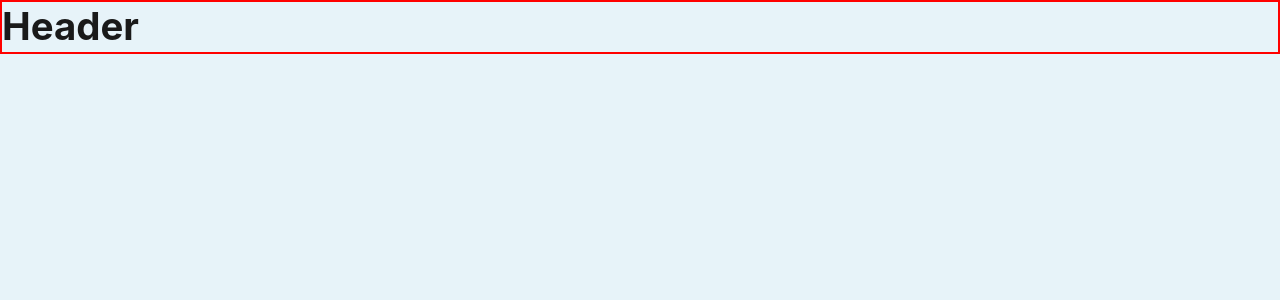
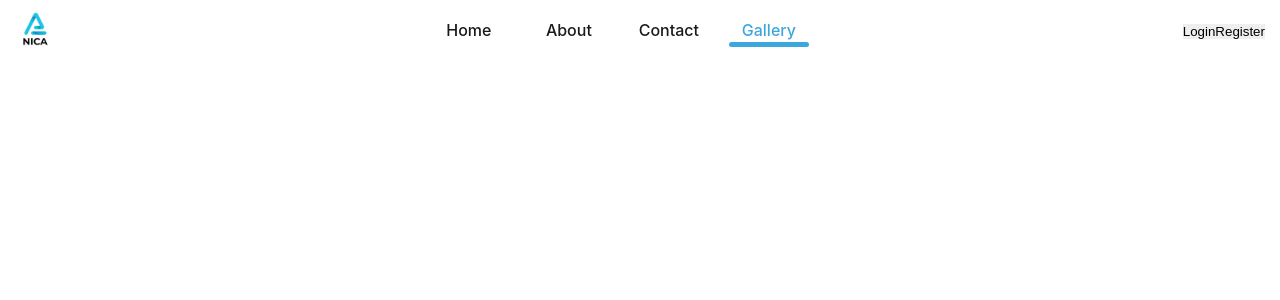
Before and after one commit to TimothyAttah/beauty-pageant, a React (Create React App) app: page /gallery in a window 1280 px wide. Before the commit this address had no page. Shown: the top 300 px of the page. Built offline with nearby package versions, Linux system fonts and the light colour scheme.

Commit message:
Made the nav component

```diff
--- a/src/components/header/Header.jsx
+++ b/src/components/header/Header.jsx
@@ -1,9 +1,36 @@
 import React from 'react';
+import * as Styles from './HeaderStyles';
+import { Container } from '../../styles/globalStyles';
+import logo from '../../assets/nica2.png';
+import { Nav } from '../nav/NavMenu';
+import { Link } from 'react-router-dom';
 
 export const Header = () => {
+  const headerBg = () => {
+    window.addEventListener('scroll', () => {
+      document
+        .querySelector('header')
+        .classList.toggle('bg-reveal', window.scrollY > 0);
+    });
+  };
+
+  headerBg();
   return (
-    <div>
-      <h1>Header</h1>
-    </div>
+    <Styles.MainHeaderContainer className='header'>
+      <Container primary>
+        <Styles.HeaderLogo>
+          <Link to='/'>
+            <img src={logo} alt='logo' />
+          </Link>
+        </Styles.HeaderLogo>
+        <div>
+          <Nav />
+        </div>
+        <div>
+          <button>Login</button>
+          <button>Register</button>
+        </div>
+      </Container>
+    </Styles.MainHeaderContainer>
   );
 };
--- a/src/components/header/HeaderStyles.js
+++ b/src/components/header/HeaderStyles.js
@@ -2,14 +2,31 @@ import styled from 'styled-components';
 
 export const MainHeaderContainer = styled.header`
   position: fixed;
+  left: 0;
+  top: 0;
   width: 100%;
-  height: 5rem;
-  left: 0;
-  right: 0;
-  top: 0;
-  /* background: transparent; */
-  background-color: ${({ theme }) => theme.color.colorBackground};
-  z-index: 99;
+  z-index: 2;
+  padding: 10px 0;
+
+  ::before {
+    content: '';
+    position: absolute;
+    left: 0;
+    top: 0;
+    height: 100%;
+    width: 100%;
+    /* background-color: ${({ theme }) => theme.color.bgColor}; */
+    background-color: var(--main-color);
+    box-shadow: ${({ theme }) => theme.shadow.mainShadow};
+    z-index: -99;
+    transform: translateY(calc(-100% - 10px));
+    transition: transform 0.5s ease;
+    .bg-reveal {
+      ::before {
+        transform: translateY(0);
+      }
+    }
+  }
 `;
 
 export const HeaderWrapper = styled.div`
@@ -41,11 +58,6 @@ export const HeaderWrapper = styled.div`
     justify-content: space-between;
     cursor: pointer;
     display: none;
-
-    /* @media screen and (max-width: ${({ theme }) =>
-      theme.screens.mediumScreen}) {
-      display: flex;
-    } */
   }
 
   .burger-bar {
@@ -79,3 +91,11 @@ export const HeaderWrapper = styled.div`
     padding: 0 10px;
   }
 `;
+
+export const HeaderLogo = styled.div`
+  img {
+    width: 40px;
+  }
+  a {
+  }
+`;
--- a/src/components/nav/NavMenu.jsx
+++ b/src/components/nav/NavMenu.jsx
@@ -16,30 +16,32 @@ const navData = [
     to: '/',
   },
   {
-    name: 'For Sell',
+    name: 'About',
     // icon: <RiPriceTagFill />,
-    to: '/for-sell',
-  },
-  {
-    name: 'For Rent',
-    // icon: <RiSuitcase3Line />,
-    to: '/for-rent',
-  },
-  {
-    name: 'About',
-    // icon: <RiBookReadFill />,
     to: '/about',
   },
   {
     name: 'Contact',
-    // icon: <RiShieldUserFill />,
-    to: '/contact',
+    // icon: <RiSuitcase3Line />,
+    to: '/contact-us',
+  },
+  {
+    name: 'Gallery',
+    // icon: <RiBookReadFill />,
+    to: '/gallery',
   },
 ];
 
-export const NavMenu = () => {
+export const Nav = () => {
+  const headerBg = () => {
+    window.addEventListener('scroll', () => {
+      document.querySelector('nav').classList.toggle('nav', window.scrollY > 0);
+    });
+  };
+
+  headerBg();
   return (
-    <Styles.NavMenuContainer>
+    <Styles.NavMenuContainer className='nav'>
       {navData.map((item, i) => (
         <li key={i}>
           <NavLink
--- a/src/components/nav/NavMenuStyles.js
+++ b/src/components/nav/NavMenuStyles.js
@@ -4,8 +4,12 @@ export const NavMenuContainer = styled.nav`
   position: relative;
   display: flex;
   align-items: center;
-  gap: 2.5rem;
-  height: 70px;
+  /* gap: 2.5rem; */
+  /* height: 70px; */
+
+  .bg-reveal {
+    color: red;
+  }
 
   @media screen and (max-width: ${({ theme }) => theme.screens.mediumScreen}) {
     display: none;
@@ -22,11 +26,13 @@ export const NavMenuContainer = styled.nav`
     align-items: center;
     position: relative;
     width: 100px;
-    height: 70px;
+    /* height: 70px; */
     z-index: 1;
     /* border: 2px solid red; */
 
     a.active {
+      color: var(--main-color);
+      /* color: white; */
       ::after {
         content: '';
         position: absolute;
@@ -34,7 +40,7 @@ export const NavMenuContainer = styled.nav`
         left: 10%;
         width: 80%;
         height: 5px;
-        background: white;
+        background: var(--main-color);
         transition: 0.5s;
         border-radius: 30px;
       }
@@ -50,8 +56,13 @@ export const NavMenuContainer = styled.nav`
       padding: 0 10px;
       transition: 0.5s;
       gap: 5px;
-      font-size: 1.1rem;
-      font-weight: bold;
+      text-transform: capitalize;
+      font-size: ${({ theme }) => theme.fontSize.fsmd};
+      color: ${({ theme }) => theme.color.textXDarkGray};
+      transition: color 0.3s ease;
+      :hover {
+        color: var(--main-color);
+      }
 
       svg {
         display: block;
@@ -64,7 +75,7 @@ export const NavMenuContainer = styled.nav`
         left: -3%;
         width: 0%;
         height: 5px;
-        background: white;
+        background: var(--main-color);
         transition: 0.5s;
         border-radius: 30px;
       }
@@ -72,6 +83,20 @@ export const NavMenuContainer = styled.nav`
       :hover {
         ::after {
           width: 110%;
+        }
+      }
+
+      .bg-reveal {
+        ::after {
+          content: '';
+          position: absolute;
+          bottom: -20%;
+          left: -3%;
+          width: 0%;
+          height: 5px;
+          background: white;
+          transition: 0.5s;
+          border-radius: 30px;
         }
       }
 
@@ -102,23 +127,6 @@ export const NavMenuContainer = styled.nav`
       }
     }
   }
-
-  /* a {
-    display: flex;
-    align-items: center;
-    font-size: 1.2rem;
-    transition: ${({ theme }) => theme.transitions.transitionPrimary};
-
-    :hover {
-      color: ${({ theme }) => theme.colors.colorBackground2};
-    }
-
-    svg {
-      display: block;
-    }
-
-
-  }*/
 `;
 
 export const Indicator = styled.div`
--- /dev/null
+++ b/src/pages/hero/Hero.jsx
@@ -0,0 +1,63 @@
+import React from 'react';
+
+export const Hero = () => {
+  return (
+    <div>
+      <h1>
+        Lorem ipsum dolor sit, amet consectetur adipisicing elit. Dolore odio
+        voluptates at hic magnam amet alias unde officia fugit harum, eveniet
+        in. Tempora consequatur beatae, aliquam fuga ipsa eligendi alias!
+        Quisquam doloribus veritatis eaque vitae voluptate nesciunt totam
+        perferendis quidem vero corporis aut perspiciatis eum, impedit
+        laboriosam accusamus accusantium ipsa quis mollitia sunt voluptas
+        repellat eius et. Perspiciatis nihil numquam autem nesciunt sequi iure
+        voluptates molestias dolor, natus modi at. Pariatur ea optio,
+        voluptatibus corporis velit labore blanditiis cumque voluptas.
+      </h1>
+      <h1>
+        Lorem ipsum dolor sit, amet consectetur adipisicing elit. Dolore odio
+        voluptates at hic magnam amet alias unde officia fugit harum, eveniet
+        in. Tempora consequatur beatae, aliquam fuga ipsa eligendi alias!
+        Quisquam doloribus veritatis eaque vitae voluptate nesciunt totam
+        perferendis quidem vero corporis aut perspiciatis eum, impedit
+        laboriosam accusamus accusantium ipsa quis mollitia sunt voluptas
+        repellat eius et. Perspiciatis nihil numquam autem nesciunt sequi iure
+        voluptates molestias dolor, natus modi at. Pariatur ea optio,
+        voluptatibus corporis velit labore blanditiis cumque voluptas.
+      </h1>
+      <h1>
+        Lorem ipsum dolor sit, amet consectetur adipisicing elit. Dolore odio
+        voluptates at hic magnam amet alias unde officia fugit harum, eveniet
+        in. Tempora consequatur beatae, aliquam fuga ipsa eligendi alias!
+        Quisquam doloribus veritatis eaque vitae voluptate nesciunt totam
+        perferendis quidem vero corporis aut perspiciatis eum, impedit
+        laboriosam accusamus accusantium ipsa quis mollitia sunt voluptas
+        repellat eius et. Perspiciatis nihil numquam autem nesciunt sequi iure
+        voluptates molestias dolor, natus modi at. Pariatur ea optio,
+        voluptatibus corporis velit labore blanditiis cumque voluptas.
+      </h1>
+      <h1>
+        Lorem ipsum dolor sit, amet consectetur adipisicing elit. Dolore odio
+        voluptates at hic magnam amet alias unde officia fugit harum, eveniet
+        in. Tempora consequatur beatae, aliquam fuga ipsa eligendi alias!
+        Quisquam doloribus veritatis eaque vitae voluptate nesciunt totam
+        perferendis quidem vero corporis aut perspiciatis eum, impedit
+        laboriosam accusamus accusantium ipsa quis mollitia sunt voluptas
+        repellat eius et. Perspiciatis nihil numquam autem nesciunt sequi iure
+        voluptates molestias dolor, natus modi at. Pariatur ea optio,
+        voluptatibus corporis velit labore blanditiis cumque voluptas.
+      </h1>
+      <h1>
+        Lorem ipsum dolor sit, amet consectetur adipisicing elit. Dolore odio
+        voluptates at hic magnam amet alias unde officia fugit harum, eveniet
+        in. Tempora consequatur beatae, aliquam fuga ipsa eligendi alias!
+        Quisquam doloribus veritatis eaque vitae voluptate nesciunt totam
+        perferendis quidem vero corporis aut perspiciatis eum, impedit
+        laboriosam accusamus accusantium ipsa quis mollitia sunt voluptas
+        repellat eius et. Perspiciatis nihil numquam autem nesciunt sequi iure
+        voluptates molestias dolor, natus modi at. Pariatur ea optio,
+        voluptatibus corporis velit labore blanditiis cumque voluptas.
+      </h1>
+    </div>
+  );
+};
--- a/src/pages/home/Home.jsx
+++ b/src/pages/home/Home.jsx
@@ -1,10 +1,11 @@
 import React from 'react';
+import { Hero } from '../hero/Hero';
 // import * as Styles from './HomeStyles';
 
 const Home = () => {
   return (
     <div>
-      <h1>Hello world</h1>
+      <Hero />
     </div>
   );
 };
--- a/src/styles/globalStyles.jsx
+++ b/src/styles/globalStyles.jsx
@@ -68,11 +68,12 @@ export const GlobalStyle = createGlobalStyle`
     font-size: ${({ theme }) => theme.fontSize.fsmd};
     line-height: 1.5;
     color: ${({ theme }) => theme.color.textDarkGray};
-    background-color: ${({ theme }) => theme.color.bodyBgColor};
+    ${'' /* background-color: ${({ theme }) => theme.color.bodyBgColor}; */}
+    background-color: white;
     -webkit-text-size-adjust: 100%;
     -webkit-tap-highlight-color: transparent;
 
-    border: 2px solid red;
+    ${'' /* border: 2px solid red; */}
 
   }
 
@@ -147,12 +148,51 @@ input {
   transform: translateY(0)
 }
 
+ .nav li {
+   a.active {
+    color: white;
+    transition: .5s all;
+      ::after {
+        content: '';
+        position: absolute;
+        bottom: -20%;
+        left: 10%;
+        width: 80%;
+        height: 5px;
+        background: white;
+        transition: 0.5s;
+        border-radius: 30px;
+      }
+}
+ }
+
+ .nav li {
+  a {
+    transition: .5s all;
+    :hover {
+      color:white;
+      ::after {
+        content: '';
+        position: absolute;
+        bottom: -20%;
+        left: 10%;
+        width: 80%;
+        height: 5px;
+        background: white;
+        transition: 0.5s;
+        border-radius: 30px;
+      }
+    }
+  }
+ }
 `;
 
 export const Container = styled.div`
-  max-width: 1170px;
+  /* max-width: 1170px; */
+  max-width: 1500px;
   margin: auto;
   padding: 0 15px;
+  /* border: 2px dashed blue; */
 
   ${(props) =>
     props.primary &&
```
Also changed, not shown: src/assets/nica1.png (added), src/assets/nica2.png (added).
